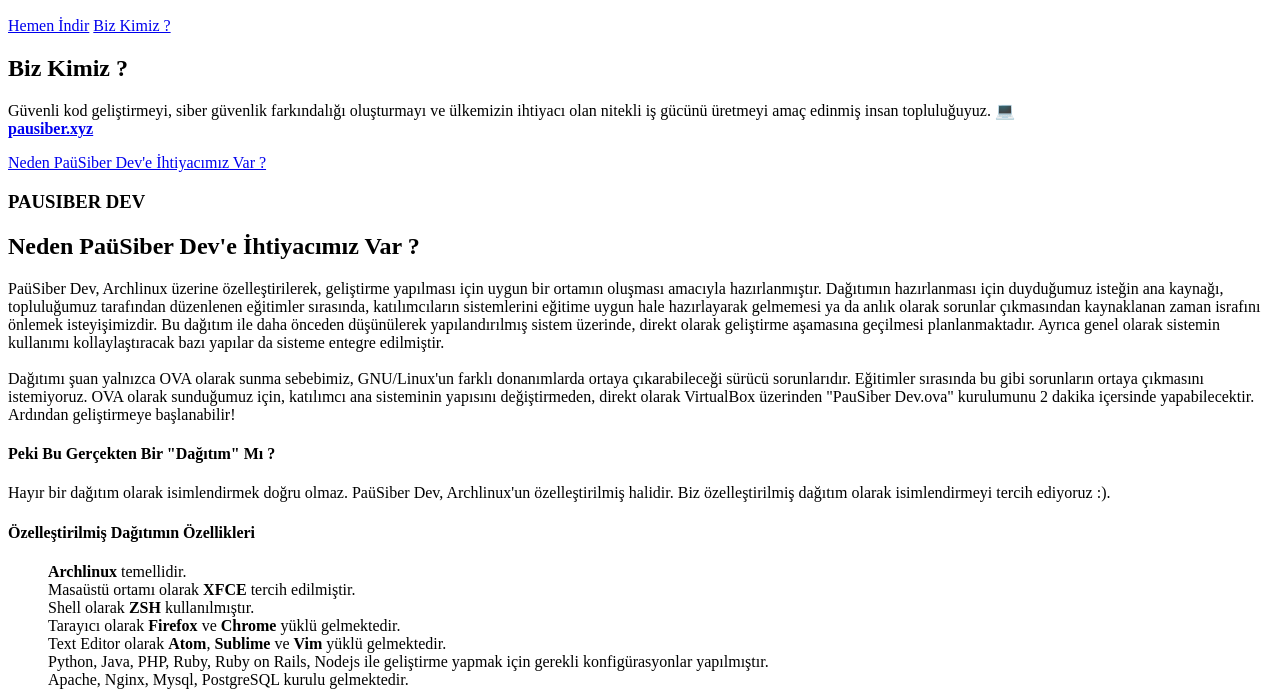
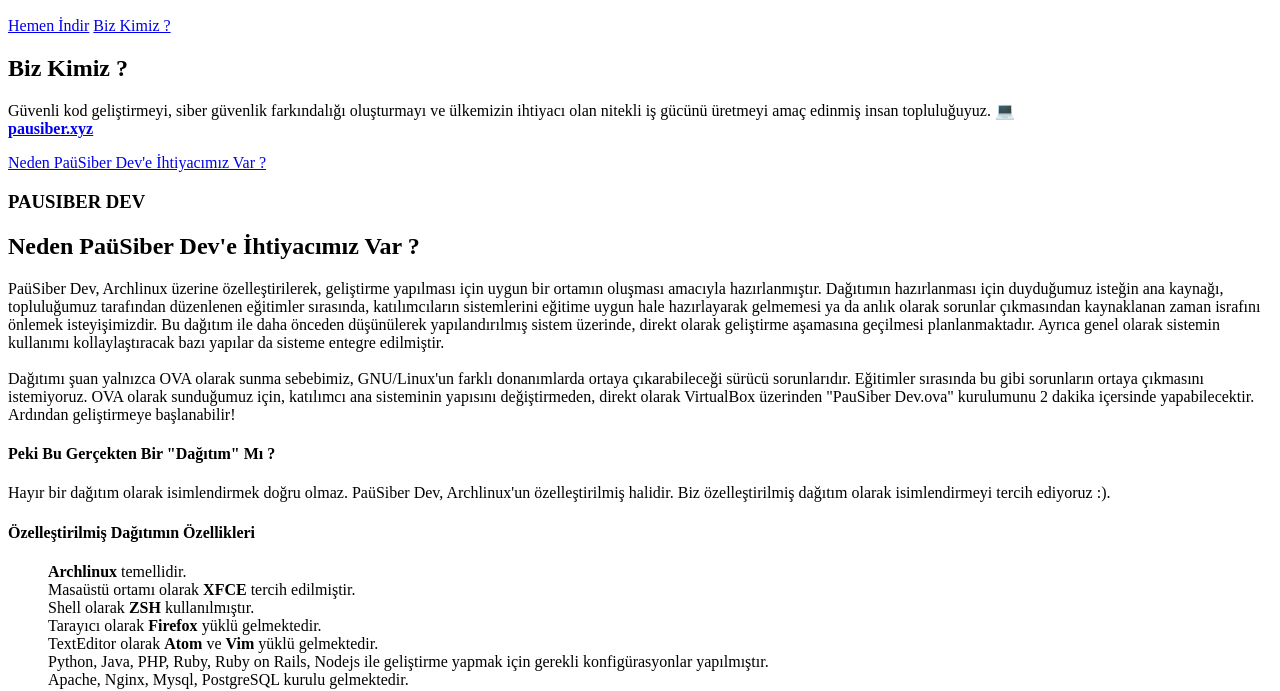
Before and after one commit to PauSiber/dev, a website with bundled scripts: page index.html in a window 1280 px wide. Shown: the part 148-839 px from the top of the page. Built offline with nearby package versions, Linux system fonts and the light colour scheme; a script that the page names is missing.

Commit message:
Update usage programs info to new version

```diff
--- a/index.html
+++ b/index.html
@@ -78,8 +78,8 @@
             <li><strong>Archlinux</strong> temellidir.</li>
             <li>Masaüstü ortamı olarak <strong>XFCE</strong> tercih edilmiştir.</li>
             <li>Shell olarak <strong>ZSH</strong> kullanılmıştır.</li>
-            <li>Tarayıcı olarak <strong>Firefox</strong> ve <strong>Chrome</strong> yüklü gelmektedir.</li>
-            <li>Text Editor olarak <strong>Atom</strong>, <strong>Sublime</strong> ve <strong>Vim</strong> yüklü gelmektedir.</li>
+            <li>Tarayıcı olarak <strong>Firefox</strong> yüklü gelmektedir.</li>
+            <li>TextEditor olarak <strong>Atom</strong> ve <strong>Vim</strong> yüklü gelmektedir.</li>
             <li>Python, Java, PHP, Ruby, Ruby on Rails, Nodejs ile geliştirme yapmak için gerekli konfigürasyonlar yapılmıştır.</li>
             <li>Apache, Nginx, Mysql, PostgreSQL kurulu gelmektedir.</li>
           </ul>
```
